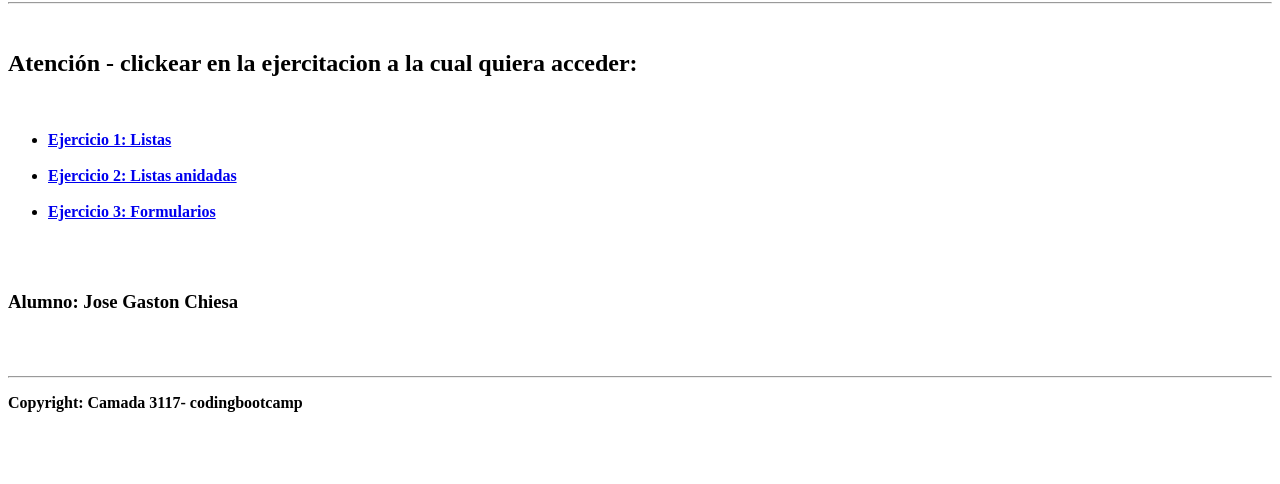
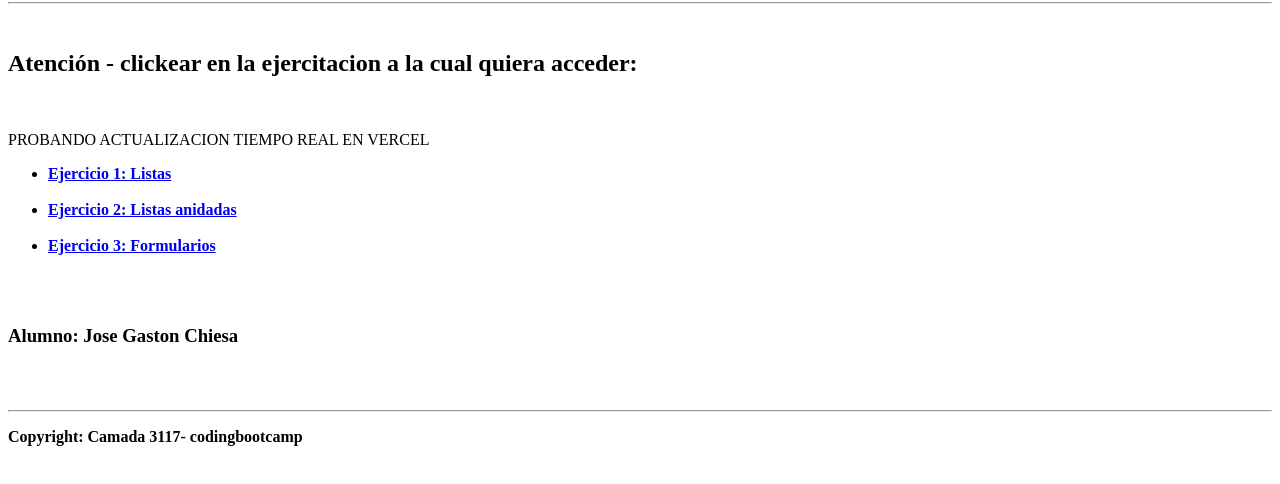
Before and after one commit to PostHoc22/galileo-E1-forms-y-listas, a plain HTML site: page index.html in a window 1280 px wide. Shown: the part 78-562 px from the top of the page. Drawn offline with Linux system fonts and the light colour scheme.

Commit message:
probando actualizar vercel en tiempo real

```diff
--- a/index.html
+++ b/index.html
@@ -15,10 +15,10 @@
         <nav> <!-- menu de navegacion -->
             <h2>Atención - clickear en la ejercitacion a la cual quiera acceder:</h2>
             <br>
+                <p>PROBANDO ACTUALIZACION TIEMPO REAL EN VERCEL</p>
             <ul>
                 <li><b><a href="ejercicios/ejercicio1_listas.html" target="_blank">Ejercicio 1: Listas</a></b></li><br>
-                <li><b><a href="ejercicios/ejercicio2_listasAnidadas.html" target="_blank">Ejercicio 2: Listas
-                            anidadas</a></b></li><br>
+                <li><b><a href="ejercicios/ejercicio2_listasAnidadas.html" target="_blank">Ejercicio 2: Listas anidadas</a></b></li><br>
                 <li><b><a href="ejercicios/ejercicio3_formularios.html" target="_blank">Ejercicio 3: Formularios</a></b>
                 </li><br>
             </ul>
```
